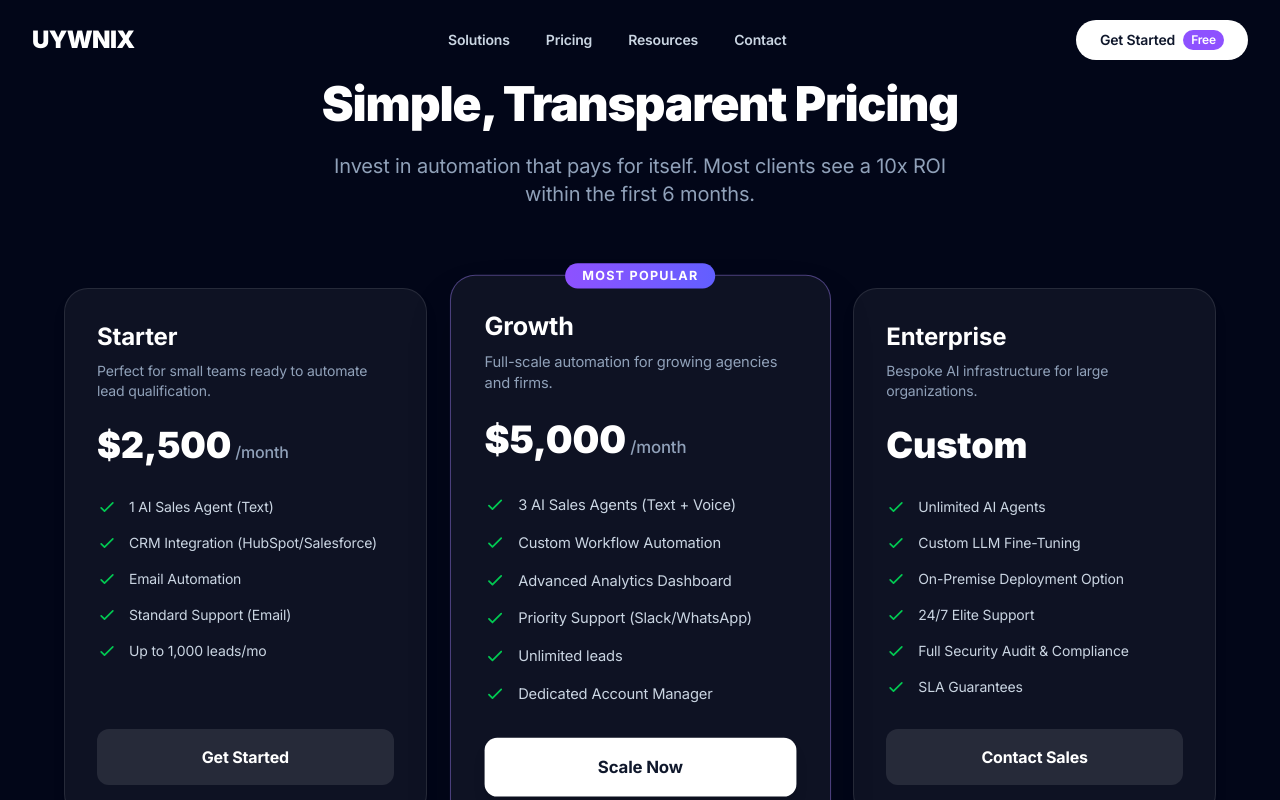
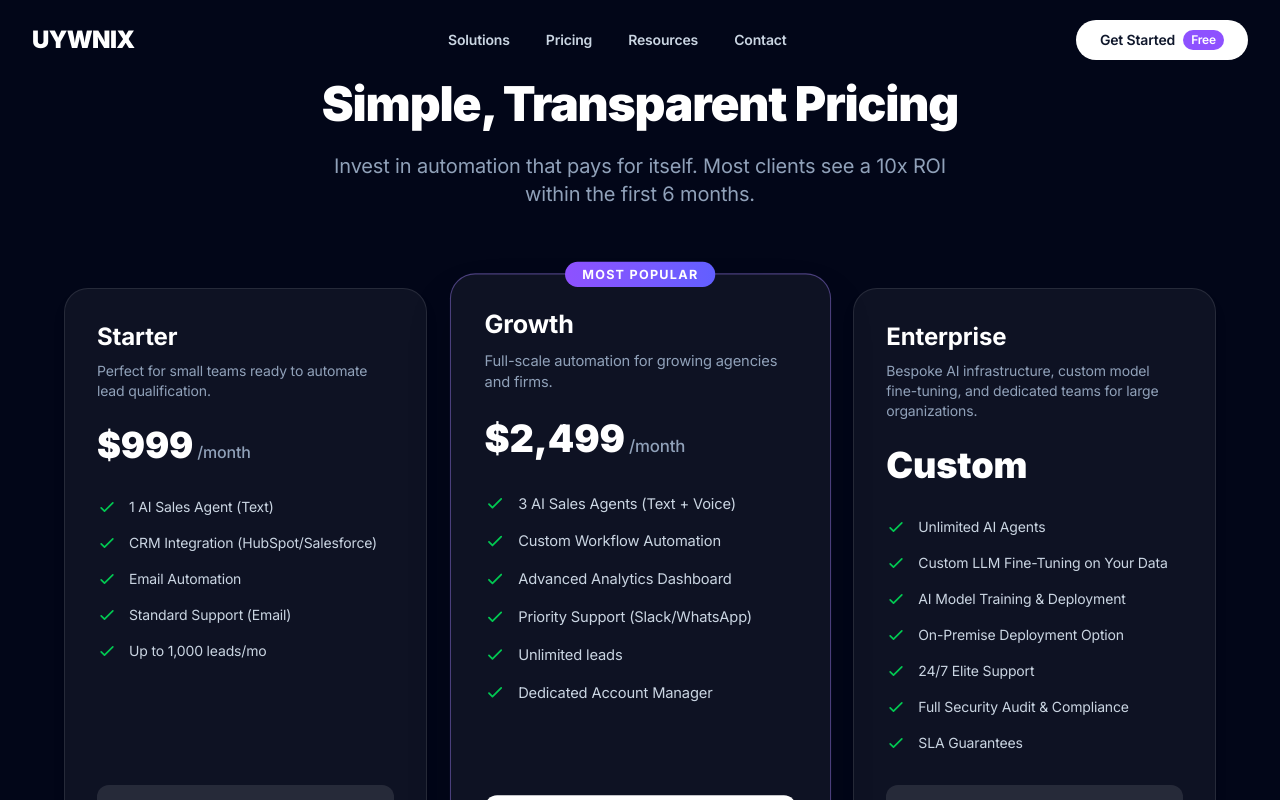
Before and after one commit to Tayyabhusayn/uywnix, a Next.js app: page /pricing in a window 1280 px wide. Shown: the top 800 px of the page. Built offline with nearby package versions, Linux system fonts and the light colour scheme.

Commit message:
fix: realistic pricing (99/,499) + enterprise fine-tuning features

```diff
--- a/app/pricing/page.tsx
+++ b/app/pricing/page.tsx
@@ -9,7 +9,7 @@ export const metadata: Metadata = {
 const plans = [
   {
     name: "Starter",
-    price: "$2,500",
+    price: "$999",
     period: "/month",
     desc: "Perfect for small teams ready to automate lead qualification.",
     features: [
@@ -24,7 +24,7 @@ const plans = [
   },
   {
     name: "Growth",
-    price: "$5,000",
+    price: "$2,499",
     period: "/month",
     desc: "Full-scale automation for growing agencies and firms.",
     features: [
@@ -42,10 +42,11 @@ const plans = [
     name: "Enterprise",
     price: "Custom",
     period: "",
-    desc: "Bespoke AI infrastructure for large organizations.",
+    desc: "Bespoke AI infrastructure, custom model fine-tuning, and dedicated teams for large organizations.",
     features: [
       "Unlimited AI Agents",
-      "Custom LLM Fine-Tuning",
+      "Custom LLM Fine-Tuning on Your Data",
+      "AI Model Training & Deployment",
       "On-Premise Deployment Option",
       "24/7 Elite Support",
       "Full Security Audit & Compliance",
```
